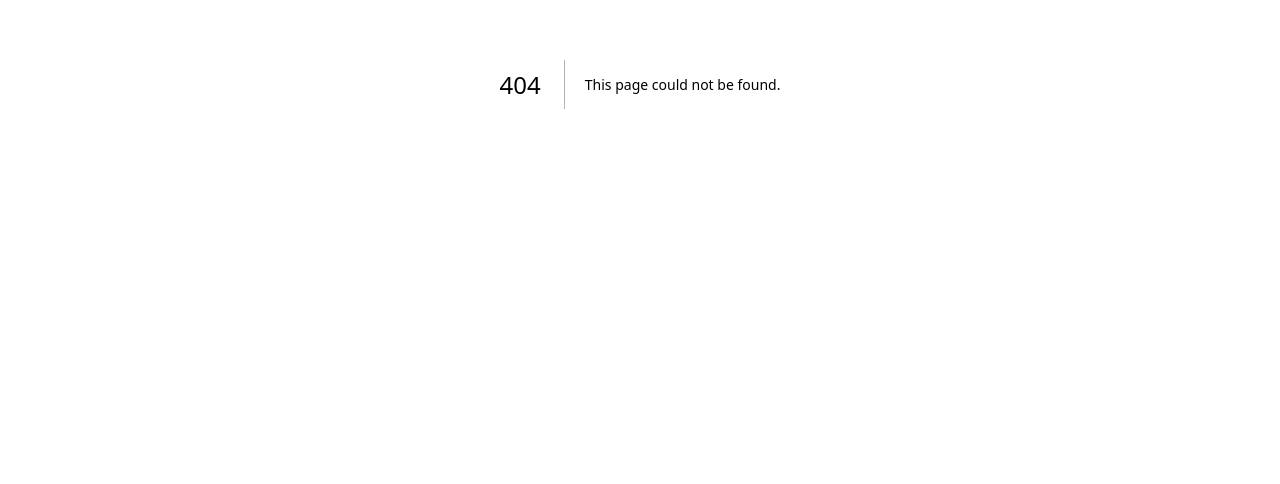
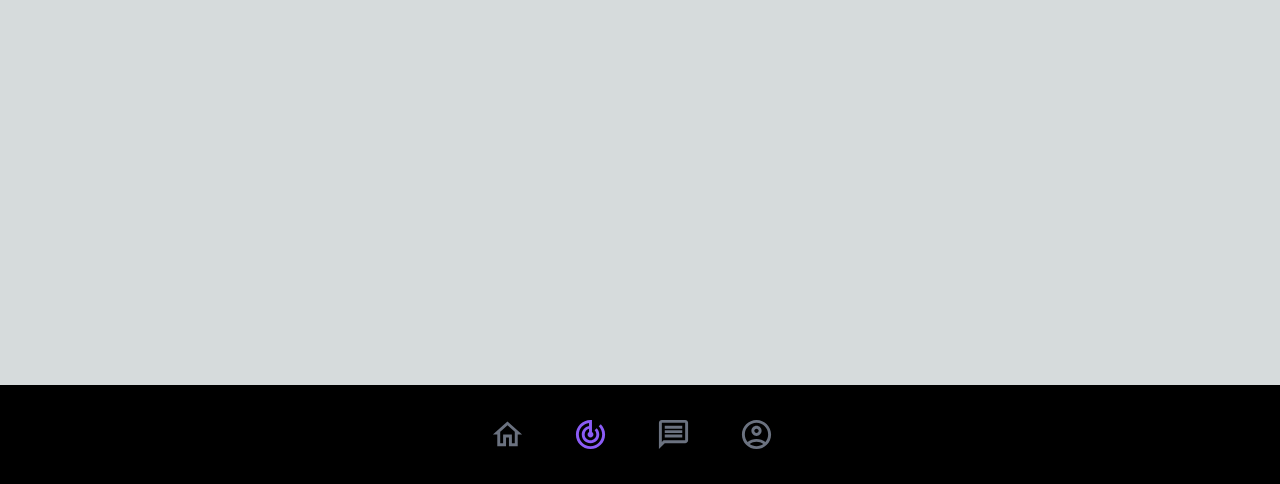
Before and after one commit to anu-r93/spiced-roulette-app, a Next.js app: page /roulette in a window 1280 px wide. Before the commit this address had no page. Shown: the part 316-800 px from the top of the page. Built offline with nearby package versions, Linux system fonts and the light colour scheme.

Commit message:
started working on the roulette page and fixed state for active icon in NavBar

```diff
--- a/components/NavBar/index.js
+++ b/components/NavBar/index.js
@@ -1,4 +1,4 @@
-import { useState } from "react";
+import { useState, useEffect } from "react";
 import HomeOutlinedIcon from "@mui/icons-material/HomeOutlined";
 import HomeIcon from "@mui/icons-material/Home";
 import MessageOutlinedIcon from "@mui/icons-material/MessageOutlined";
@@ -14,12 +14,18 @@ const NavBar = () => {
   const [activeIcon, setActiveIcon] = useState(null);
   const router = useRouter();
 
+  useEffect(() => {
+    const currentPath = router.pathname.split("/")[1];
+    setActiveIcon(currentPath || null);
+  }, [router.pathname]);
+
   const handleIconClick = (icon) => {
-    setActiveIcon(icon === activeIcon ? null : icon);
+    setActiveIcon(icon);
+    router.push(`/${icon}`);
   };
 
   return (
-    <nav className="bg-black py-8">
+    <nav className="fixed bottom-0 left-0 right-0 shadow-md bg-black py-8">
       <ul className="flex justify-center space-x-8">
         <li
           className={`cursor-pointer transition-colors duration-300  ${
@@ -33,7 +39,6 @@ const NavBar = () => {
             ) : (
               <HomeOutlinedIcon fontSize="large" className="mr-4" />
             )}
-            {router.pathname === "/home"}
           </Link>
         </li>
         <li
@@ -48,7 +53,6 @@ const NavBar = () => {
             ) : (
               <TrackChangesOutlinedIcon fontSize="large" className="mr-4" />
             )}
-            {router.pathname === "/profile"}
           </Link>
         </li>
         <li
@@ -63,7 +67,6 @@ const NavBar = () => {
             ) : (
               <MessageOutlinedIcon fontSize="large" className="mr-4" />
             )}
-            {router.pathname === "/message"}
           </Link>
         </li>
         <li
@@ -78,7 +81,6 @@ const NavBar = () => {
             ) : (
               <AccountCircleOutlinedIcon fontSize="large" className="mr-4" />
             )}
-            {router.pathname === "/profile"}
           </Link>
         </li>
       </ul>
--- /dev/null
+++ b/components/Roulette/index.js
@@ -0,0 +1,5 @@
+const RouletteFirstScreen = () => {
+  return <div></div>;
+};
+
+export default RouletteFirstScreen;
--- a/pages/roulette-I/index.js
+++ /dev/null
@@ -1,3 +0,0 @@
-const RouletteSpinPage = () => {};
-
-export default RouletteSpinPage;
--- /dev/null
+++ b/pages/roulette/index.js
@@ -0,0 +1,13 @@
+import NavBar from "@/components/NavBar";
+import RouletteFirstScreen from "@/components/Roulette";
+
+const RouletteSpinPage = () => {
+  return (
+    <div>
+      <RouletteFirstScreen />
+      <NavBar />
+    </div>
+  );
+};
+
+export default RouletteSpinPage;
```
